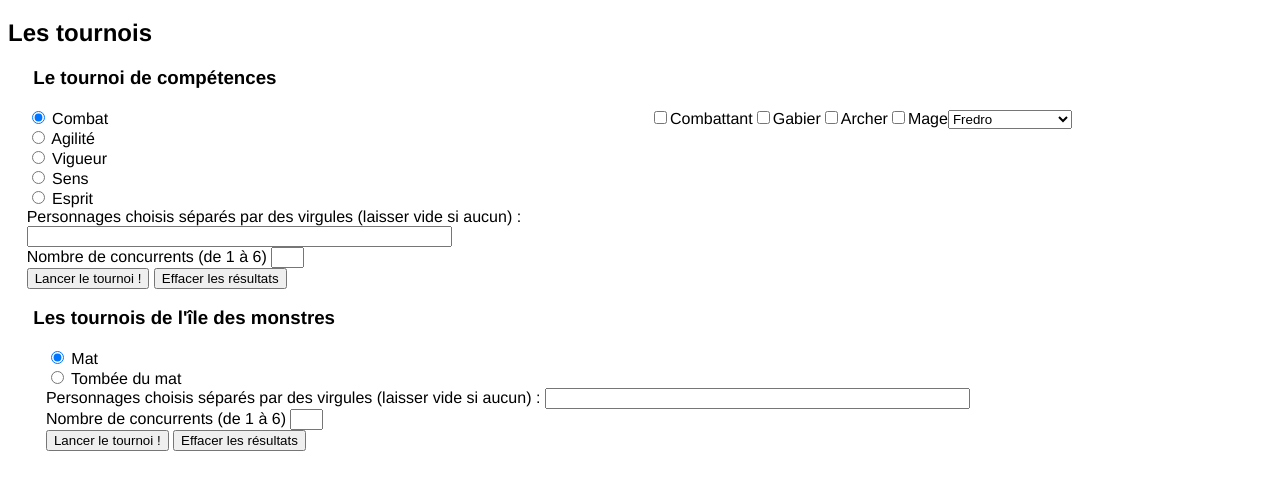
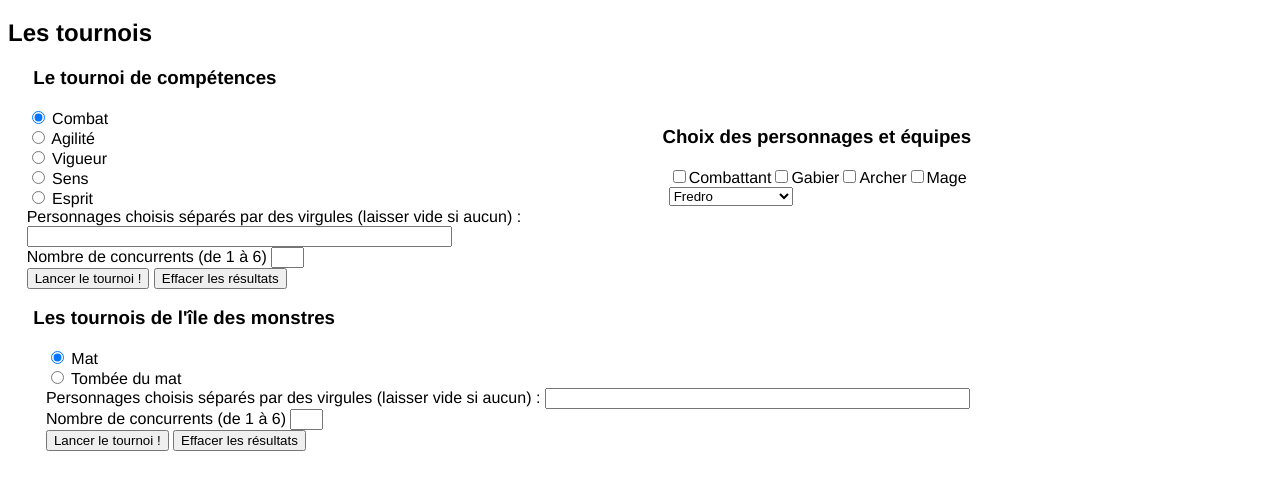
Before and after one commit to MissNook/JDR-bot, a website with bundled scripts: page index.html in a window 1280 px wide. Shown: the part 61-550 px from the top of the page. Built offline with nearby package versions, Linux system fonts and the light colour scheme; a web font is replaced by a local one.

Commit message:
Mise en page équipes

```diff
--- a/index.html
+++ b/index.html
@@ -41,7 +41,10 @@
             </form>
           </div>
           <div class="grid-child" id="equipes">
+              <h3>Choix des personnages et équipes</h3>
+              <form name="choixEquipes" action="#">
 
+              </form>
           </div>
         </div>
         <h3>Les tournois de l'île des monstres</h3>
--- a/website_version.js
+++ b/website_version.js
@@ -67,7 +67,7 @@ function getStandardElementsTournoi(formulaireTournoi, nomListChoix){
 }
 
 function createListeEquipes(){
-    let divEquipes = document.getElementById("equipes");
+    let formEquipes =  document.forms["choixEquipes"];
     let categories = PersoModule.getTabPersosCategories();
     let i;
     for(i=0;i<categories.types.length;i++){
@@ -78,9 +78,10 @@ function createListeEquipes(){
         let label = document.createElement("label");
         label.setAttribute("for", checkbox.id);
         label.innerText = checkbox.value;
-        divEquipes.appendChild(checkbox);
-        divEquipes.appendChild(label);
+        formEquipes.appendChild(checkbox);
+        formEquipes.appendChild(label);
     }
+    formEquipes.innerHTML += "<br>"
     let listeUniques = document.createElement("select");
     listeUniques.id = "listeUniques";
     for(i=0;i<categories.uniques.length;i++){
@@ -90,7 +91,7 @@ function createListeEquipes(){
         listeUniques.add(optionListe);
     }
     listeUniques.selectedIndex = 0;
-    divEquipes.appendChild(listeUniques);
+    formEquipes.appendChild(listeUniques);
 }
 
 function afficherEmbedDansHTML(embedsToShow){
```
